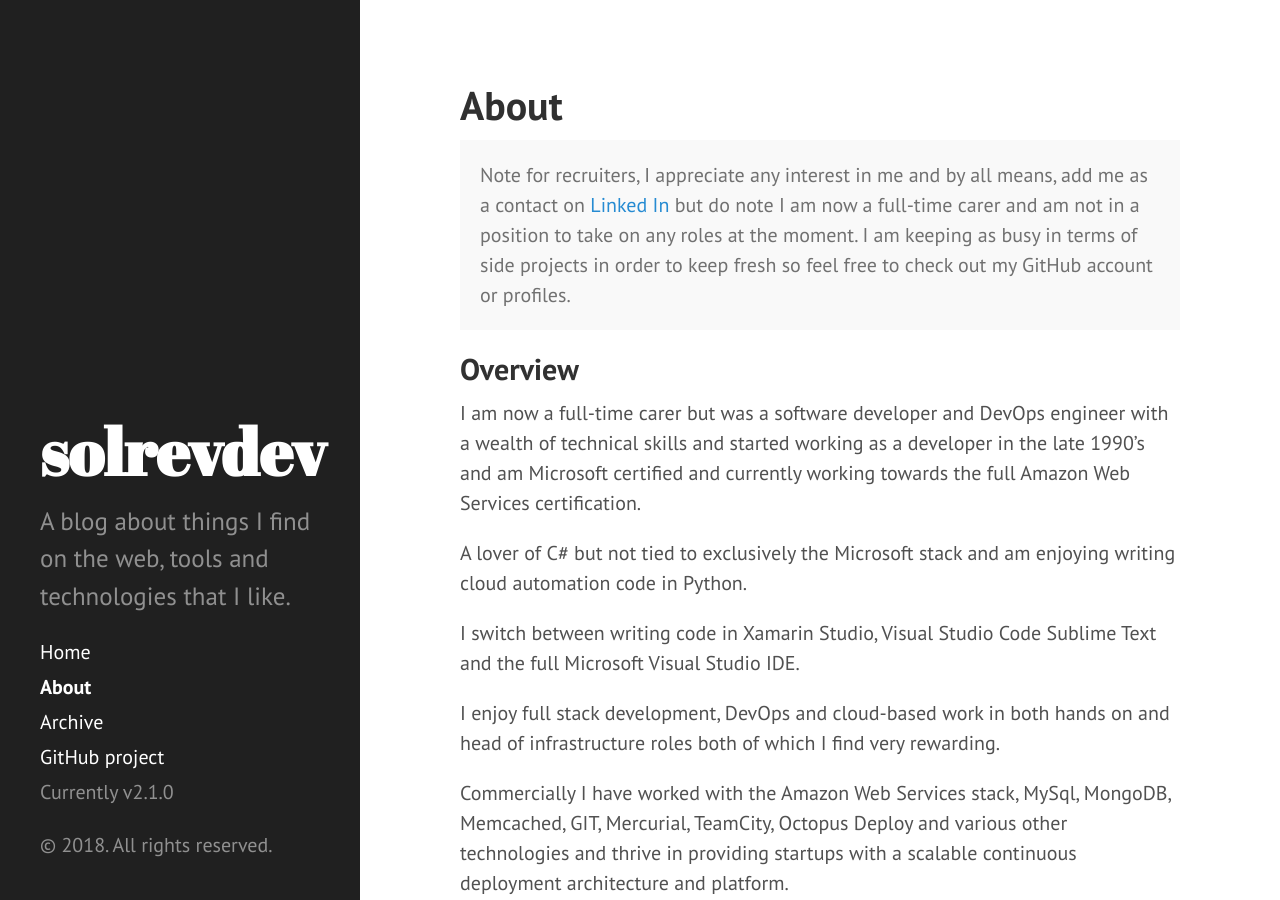
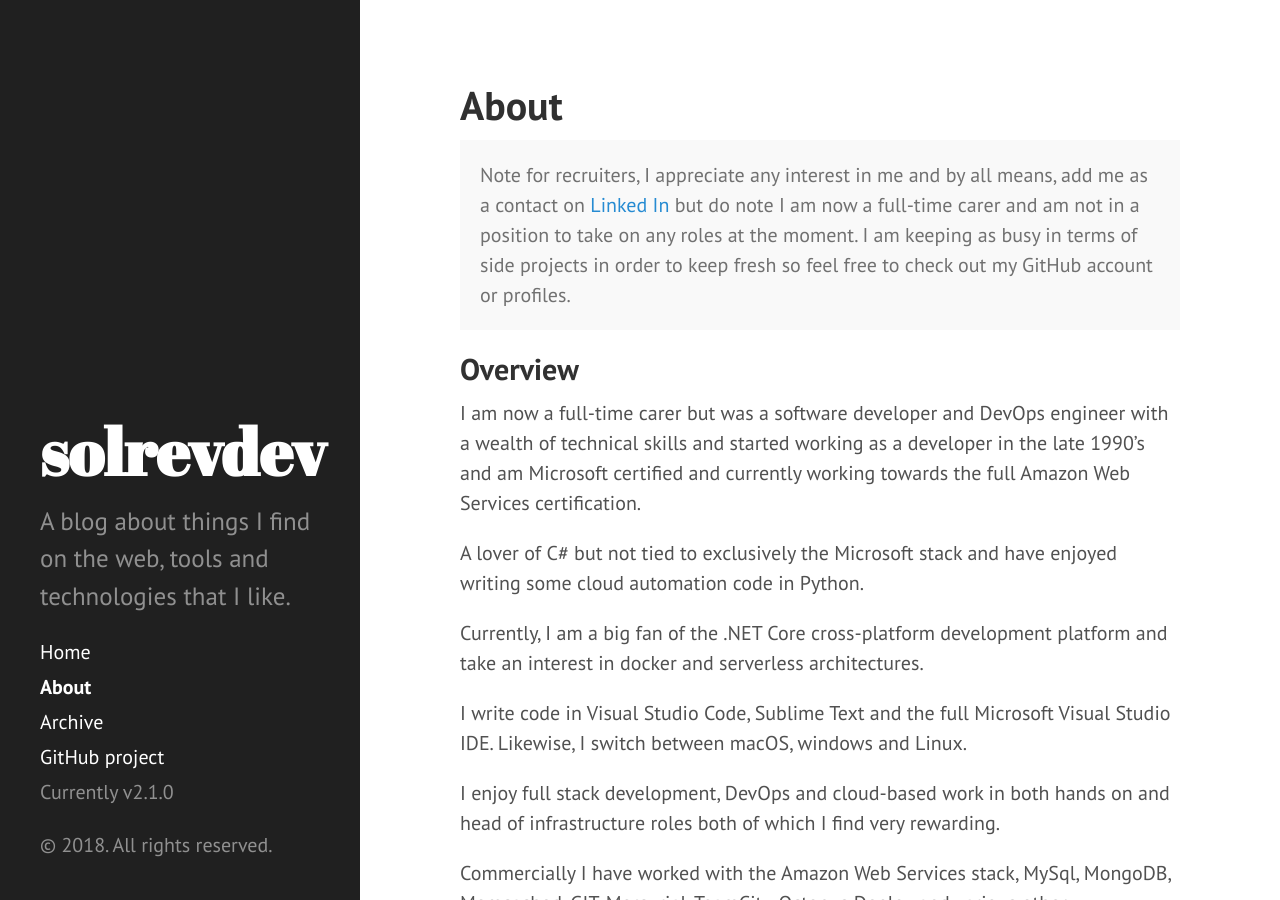
Before and after one commit to solrevdev/solrevdev.github.io, a Jekyll site: the page built from about/index.md, in a window 1280 px wide and 900 px high. Built offline with Jekyll 4.4.1, drawn with Linux system fonts in a browser that asks for light colours.

Commit message:
Update index.md

```diff
--- a/about/index.md
+++ b/about/index.md
@@ -9,11 +9,14 @@ Note for recruiters, I appreciate any interest in me and by all means, add me as
 
 ## Overview
 
+
 I am now a full-time carer but was a software developer and DevOps engineer with a wealth of technical skills and started working as a developer in the late 1990's and am Microsoft certified and currently working towards the full Amazon Web Services certification.
 
-A lover of C# but not tied to exclusively the Microsoft stack and am enjoying writing cloud automation code in Python.
+A lover of C# but not tied to exclusively the Microsoft stack and have enjoyed writing some cloud automation code in Python.
 
-I switch between writing code in Xamarin Studio, Visual Studio Code Sublime Text and the full Microsoft Visual Studio IDE.
+Currently, I am a big fan of the .NET Core cross-platform development platform and take an interest in docker and serverless architectures.
+
+I write code in Visual Studio Code, Sublime Text and the full Microsoft Visual Studio IDE.  Likewise, I switch between macOS, windows and Linux.
 
 I enjoy full stack development, DevOps and cloud-based work in both hands on and head of infrastructure roles both of which I find very rewarding.
 
```
